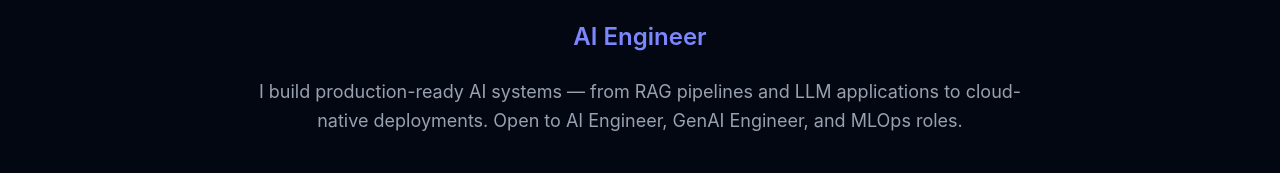
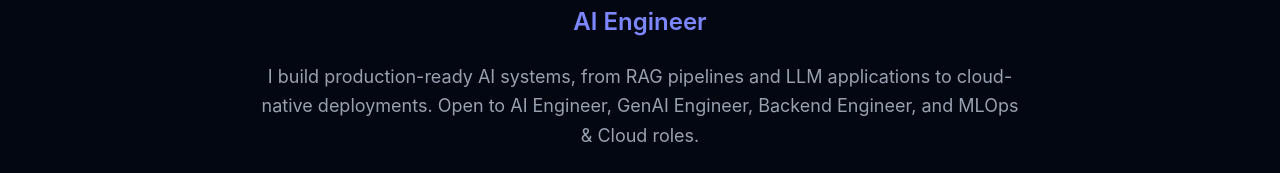
Before and after one commit to NikhilMank/Portfolio_Website, a React app in the folder frontend/: page / in a window 1280 px wide. Shown: the part 367-540 px from the top of the page. Built offline with nearby package versions, Linux system fonts and the light colour scheme; no server answers; the HTML template or start-up script is replaced by a standard one.

Commit message:
changed the intro text

```diff
--- a/frontend/src/components/Hero.jsx
+++ b/frontend/src/components/Hero.jsx
@@ -20,8 +20,8 @@ export default function Hero() {
           AI Engineer
         </h2>
         <p className="text-gray-600 dark:text-gray-400 text-lg mb-10 leading-relaxed">
-          I build production-ready AI systems — from RAG pipelines and LLM applications
-          to cloud-native deployments. Open to AI Engineer, GenAI Engineer, and MLOps roles.
+          I build production-ready AI systems, from RAG pipelines and LLM applications
+          to cloud-native deployments. Open to AI Engineer, GenAI Engineer, Backend Engineer, and MLOps & Cloud roles.
         </p>
         <div className="flex justify-center gap-4">
           <a
```
